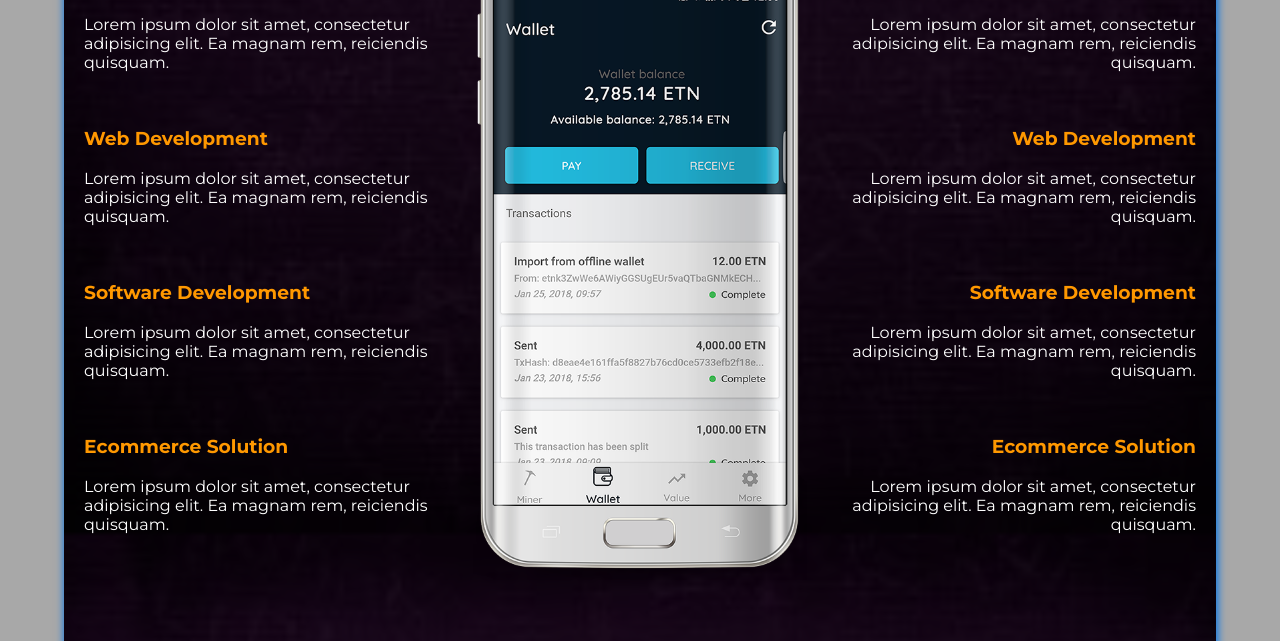
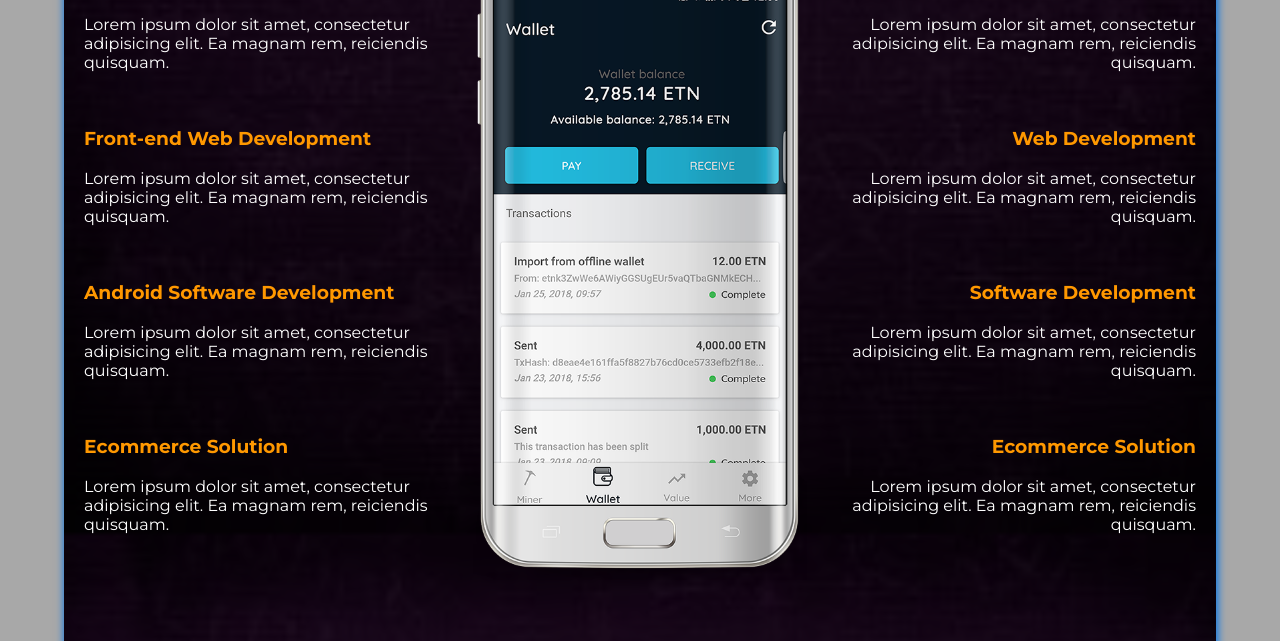
Before and after one commit to ansarulanisgit/Flexbox-Project, a plain HTML site: page index.html in a window 1280 px wide. Shown: the part 1471-2112 px from the top of the page. Drawn offline with Linux system fonts and the light colour scheme.

Commit message:
I've changed service titles.

```diff
--- a/index.html
+++ b/index.html
@@ -84,11 +84,11 @@
 							<p>Lorem ipsum dolor sit amet, consectetur adipisicing elit. Ea magnam rem, reiciendis quisquam.</p>
 						</div>
 						<div class="feature">
-							<h3>Web Development</h3>
+							<h3> Front-end Web Development</h3>
 							<p>Lorem ipsum dolor sit amet, consectetur adipisicing elit. Ea magnam rem, reiciendis quisquam.</p>
 						</div>
 						<div class="feature">
-							<h3>Software Development</h3>
+							<h3>Android Software Development</h3>
 							<p>Lorem ipsum dolor sit amet, consectetur adipisicing elit. Ea magnam rem, reiciendis quisquam.</p>
 						</div>
 						<div class="feature">
```
